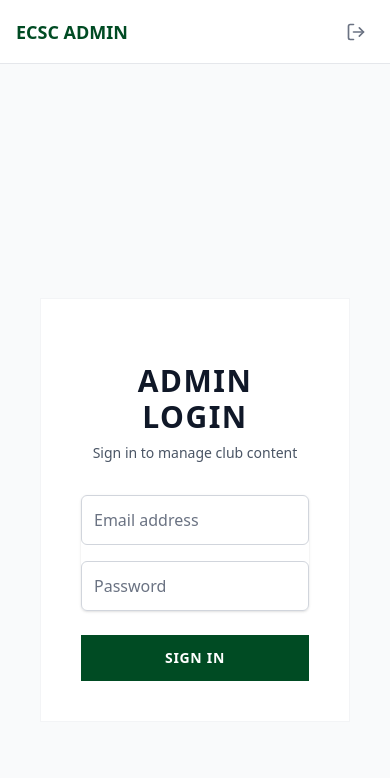
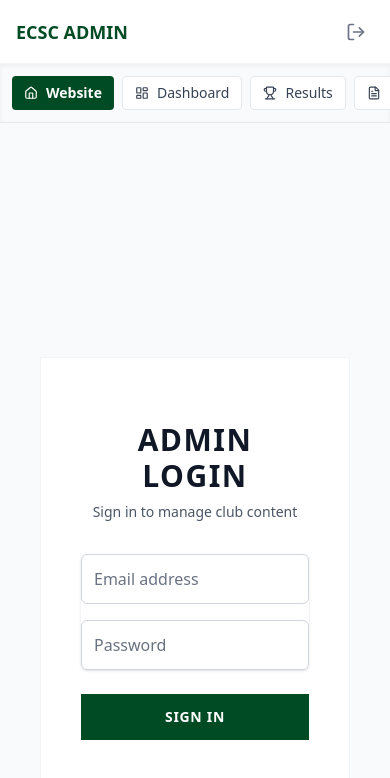
Before and after one commit to aryansinha9/EasternCreekPioneers, a Next.js app: page /admin/login in a window 390 px wide. Shown: the top 778 px of the page. Built offline with nearby package versions, Linux system fonts and the light colour scheme.

Commit message:
feat(admin): Add Return to Website link on Admin Dashboard

```diff
--- a/src/app/admin/layout.tsx
+++ b/src/app/admin/layout.tsx
@@ -1,6 +1,6 @@
 import Link from 'next/link'
 import { logout } from './login/actions'
-import { Trophy, Image as ImageIcon, FileText, LayoutDashboard, LogOut } from 'lucide-react'
+import { Trophy, Image as ImageIcon, FileText, LayoutDashboard, LogOut, Home } from 'lucide-react'
 
 export default function AdminLayout({
     children,
@@ -13,6 +13,13 @@ export default function AdminLayout({
             <aside className="w-full md:w-64 bg-white border-r border-gray-200 flex flex-col hidden md:flex">
                 <div className="h-16 flex items-center px-6 border-b border-gray-200">
                     <span className="font-heading font-bold text-xl text-primary tracking-wider uppercase">ECSC Admin</span>
+                </div>
+
+                <div className="p-4 border-b border-gray-200">
+                    <Link href="/" className="flex items-center gap-3 w-full px-3 py-2 bg-primary text-white hover:bg-secondary hover:text-primary font-bold transition-colors rounded-sm shadow-sm justify-center">
+                        <Home size={18} />
+                        Return to Website
+                    </Link>
                 </div>
 
                 <nav className="flex-1 px-4 py-6 space-y-2">
@@ -47,13 +54,32 @@ export default function AdminLayout({
             {/* Main Content */}
             <main className="flex-1 flex flex-col">
                 {/* Mobile Header */}
-                <div className="md:hidden h-16 bg-white border-b border-gray-200 flex items-center justify-between px-4">
+                <div className="h-auto md:hidden bg-white border-b border-gray-200 flex flex-col">
+                    <div className="h-16 px-4 flex items-center justify-between border-b border-gray-100">
                         <span className="font-heading font-bold text-lg text-primary uppercase">ECSC Admin</span>
                         <form action={logout}>
                             <button type="submit" className="p-2 text-gray-500 hover:text-red-600">
                                 <LogOut size={20} />
                             </button>
                         </form>
+                    </div>
+                    <div className="p-3 bg-gray-50 flex gap-2 overflow-x-auto shadow-inner">
+                        <Link href="/" className="flex whitespace-nowrap items-center gap-2 px-3 py-1.5 bg-primary text-white hover:bg-secondary hover:text-primary font-bold text-sm transition-colors rounded-sm flex-shrink-0">
+                            <Home size={14} /> Website
+                        </Link>
+                        <Link href="/admin" className="flex whitespace-nowrap items-center gap-2 px-3 py-1.5 text-gray-700 bg-white border border-gray-200 hover:text-primary font-medium text-sm transition-colors rounded-sm flex-shrink-0">
+                            <LayoutDashboard size={14} /> Dashboard
+                        </Link>
+                        <Link href="/admin/results" className="flex whitespace-nowrap items-center gap-2 px-3 py-1.5 text-gray-700 bg-white border border-gray-200 hover:text-primary font-medium text-sm transition-colors rounded-sm flex-shrink-0">
+                            <Trophy size={14} /> Results
+                        </Link>
+                        <Link href="/admin/news" className="flex whitespace-nowrap items-center gap-2 px-3 py-1.5 text-gray-700 bg-white border border-gray-200 hover:text-primary font-medium text-sm transition-colors rounded-sm flex-shrink-0">
+                            <FileText size={14} /> News
+                        </Link>
+                        <Link href="/admin/gallery" className="flex whitespace-nowrap items-center gap-2 px-3 py-1.5 text-gray-700 bg-white border border-gray-200 hover:text-primary font-medium text-sm transition-colors rounded-sm flex-shrink-0">
+                            <ImageIcon size={14} /> Gallery
+                        </Link>
+                    </div>
                 </div>
 
                 <div className="p-6 md:p-8 flex-1 overflow-auto">
```
Lines whose indentation alone changed are shown as unchanged.
